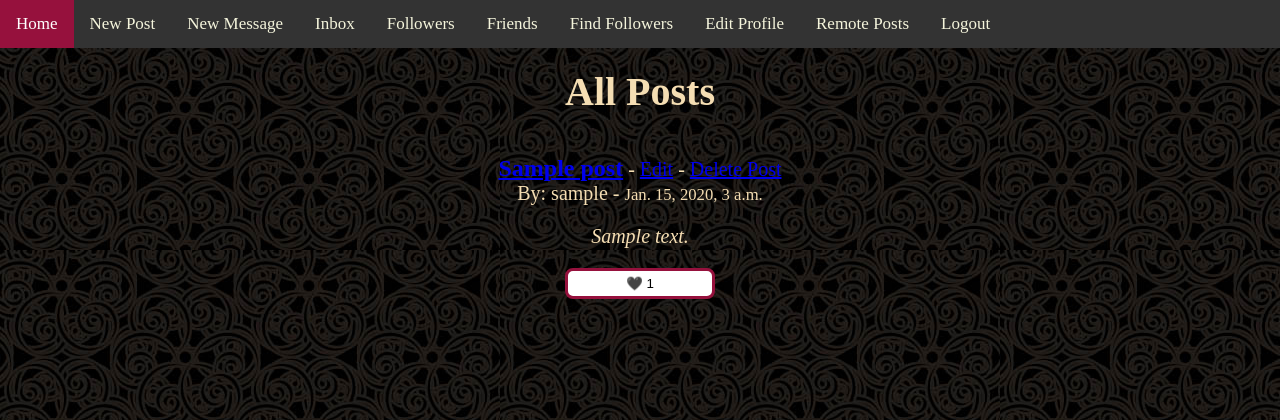
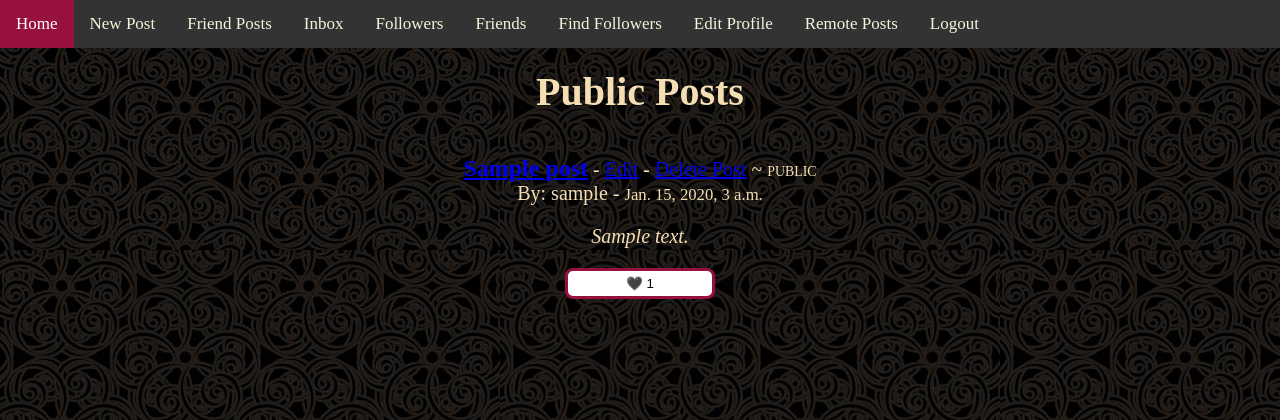
Before and after one commit to asmao7/Cmput404W2021, a Django app: page /author.html in a window 1280 px wide. Shown: the top 420 px of the page. Run offline with Django 3.2, Linux system fonts and the light colour scheme; a user stored in the database is signed in; tables that the repository leaves empty hold one stand-in row (values such as "Sample post").

Commit message:
small changes

```diff
--- a/mysite/SocialApp/templates/author.html
+++ b/mysite/SocialApp/templates/author.html
@@ -7,10 +7,10 @@
 {% endblock %}
 
 {% block content %}
-    <!--For each post, display the author and content-->
-    <!--redirect to edit/delete/or to add comment, (we'll have to find a better way to do this)-->
+    <!--For each 'PUBLIC' post, display the author, content and description-->
+    <!--redirect to edit/delete pages if the user owns the posts-->
     <div class="posts">
-        <h1>All Posts</h1>
+        <h1>Public Posts</h1>
         <ul>
             {% for post in object_list %}
                 {% if post.visibility == "PUBLIC" %}
@@ -20,6 +20,7 @@
                             - <a href="{% url 'update_post' post.pk%}">Edit</a>
                             - <a href="{% url 'delete_post' post.pk%}">Delete Post</a>
                         {% endif %}
+                        ~  <small><small>{{post.visibility}}</small></small>
                         <p>By: {{ post.author}} - <small>{{ post.published}}</small></p>
                         <!--post content and description-->
                         <p class='postDescription'>{{ post.description }}</p>
--- a/mysite/SocialApp/templates/base.html
+++ b/mysite/SocialApp/templates/base.html
@@ -20,7 +20,7 @@
 		<nav class="topnav">
 		  <a class="active" href="{% url 'author' %}">Home</a>
       <a href="{% url 'add_post' %}">New Post</a>
-      <a href="{% url 'newMessage' %}">New Message</a>
+      <a href="{% url 'newMessage' %}">Friend Posts</a>
       <a href="{% url 'inbox' %}">Inbox</a>
       <a href="{% url 'followers' %}">Followers</a>
       <a href="{% url 'friends' %}">Friends</a>
```
